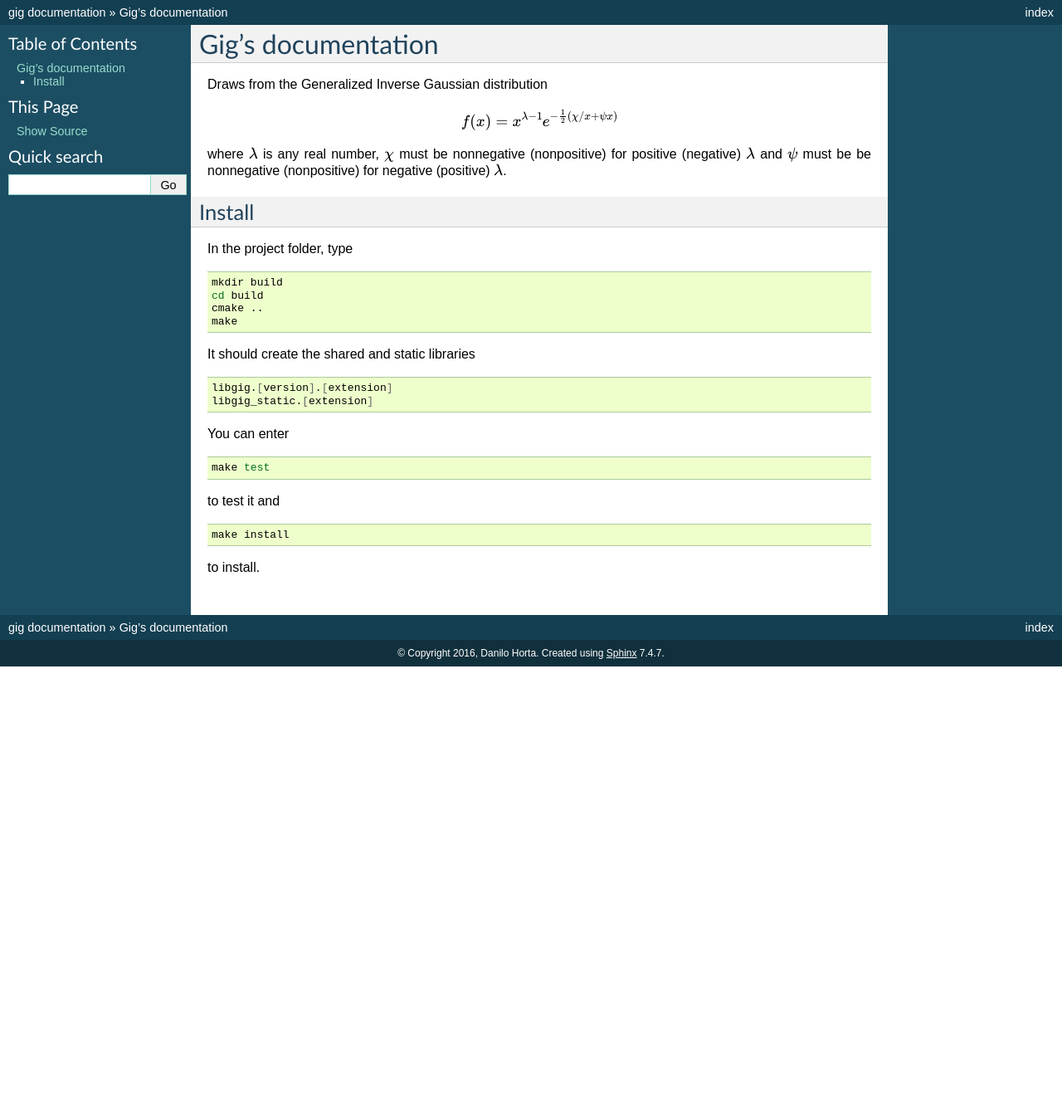
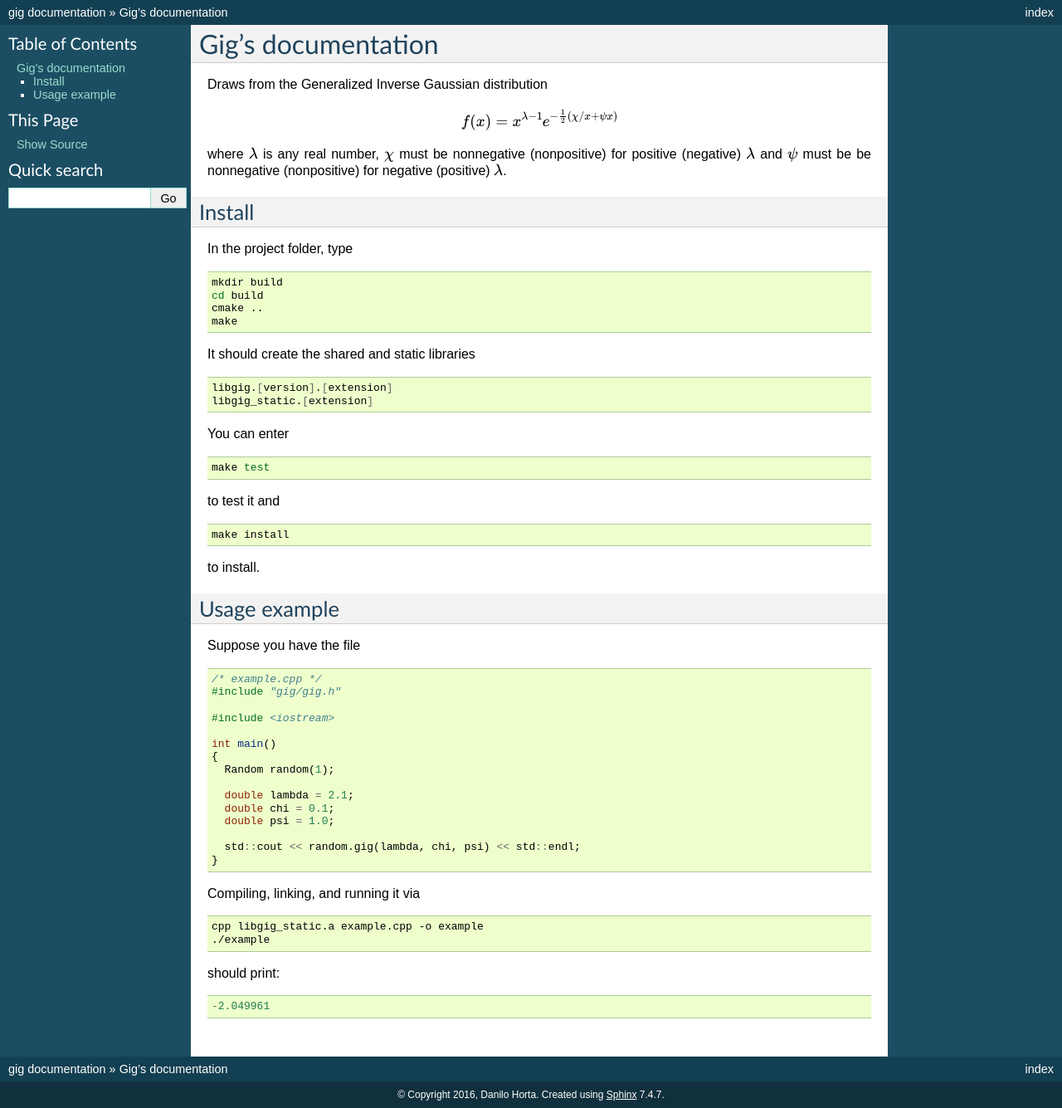
Before and after one commit to horta/gig, a Sphinx documentation site: the page built from doc/index.rst, in a window 1280 px wide. Shown: the whole page at 83% size. Built offline with Sphinx 7.4.7, drawn with Linux system fonts in a browser that asks for light colours; before the commit the page ends 900 px from its top, so only the background shows below that.

Commit message:
save index

```diff
--- a/doc/index.rst
+++ b/doc/index.rst
@@ -46,3 +46,38 @@ to test it and
   make install
 
 to install.
+
+-------------
+Usage example
+-------------
+
+Suppose you have the file
+
+.. code-block:: cpp
+
+  /* example.cpp */
+  #include "gig/gig.h"
+
+  #include <iostream>
+
+  int main()
+  {
+    Random random(1);
+
+    double lambda = 2.1;
+    double chi = 0.1;
+    double psi = 1.0;
+
+    std::cout << random.gig(lambda, chi, psi) << std::endl;
+  }
+
+Compiling, linking, and running it via
+
+.. code-block:: bash
+
+  cpp libgig_static.a example.cpp -o example
+  ./example
+
+should print::
+
+  -2.049961
```
